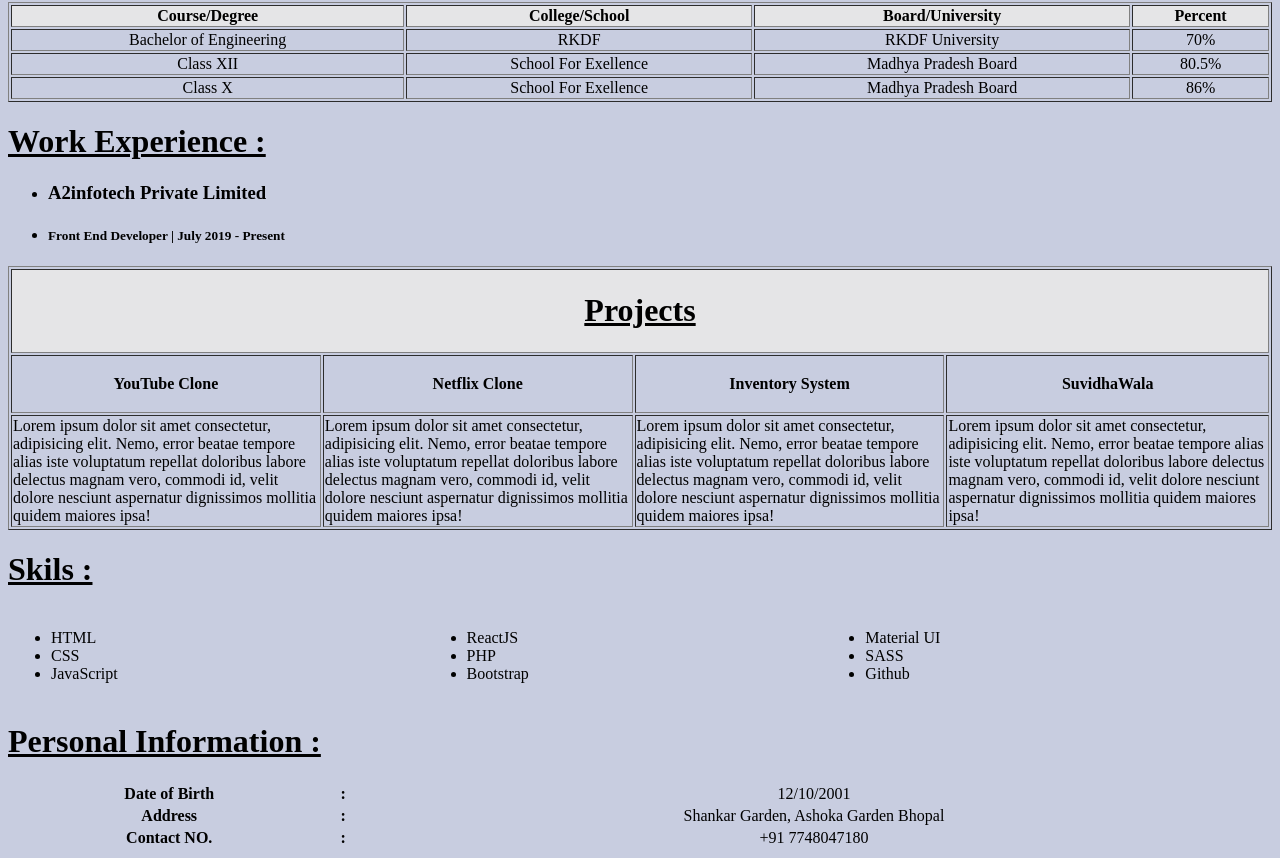
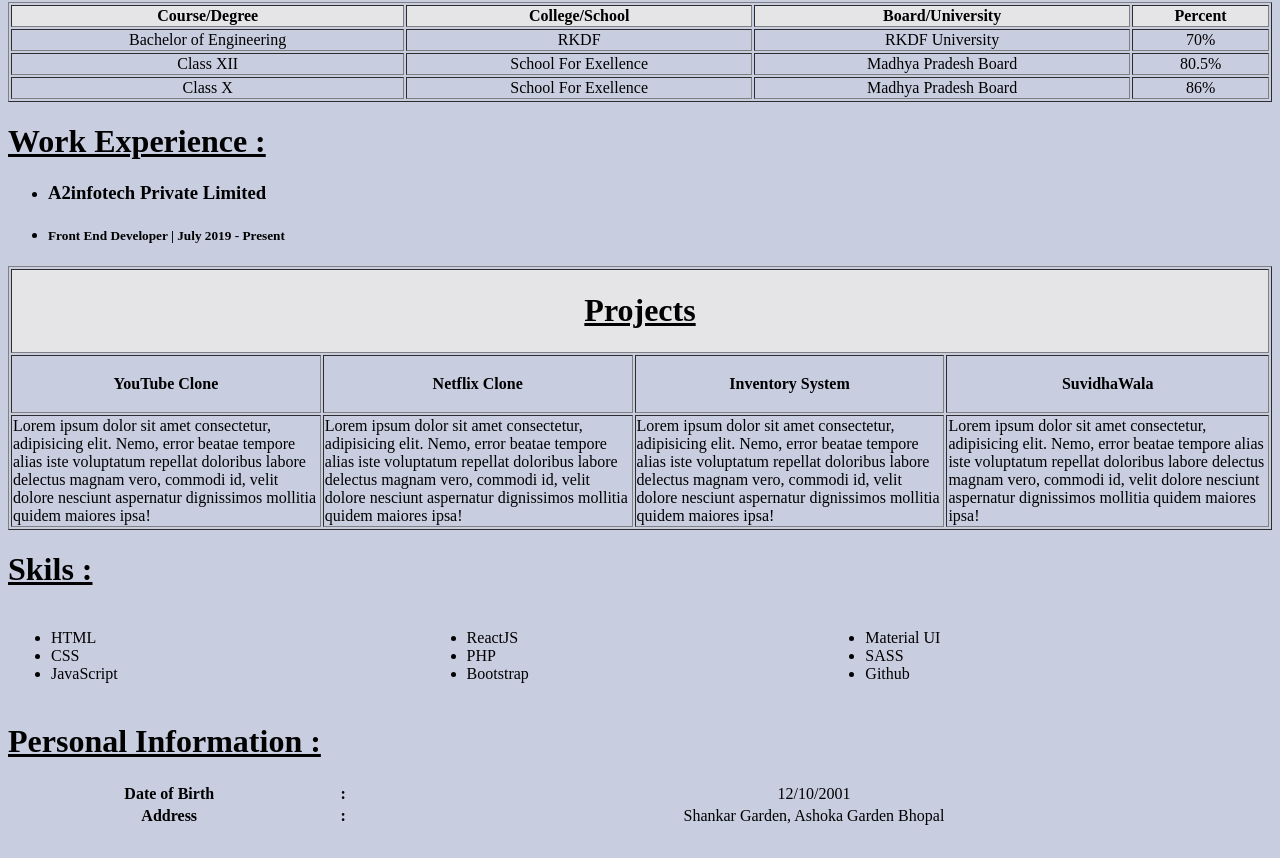
Before and after one commit to Dhanveer123/Resume, a plain HTML site: page index.html in a window 1280 px wide. Shown: the part 314-1172 px from the top of the page. After the commit the page ends 1150 px from the top, so only its background shows below. Drawn offline with Linux system fonts and the light colour scheme.

Commit message:
just trying

```diff
--- a/index.html
+++ b/index.html
@@ -102,11 +102,11 @@
             <td><b>:</b></td>
             <td>Shankar Garden, Ashoka Garden Bhopal</td>
         </tr>
-        <tr align="center">
+        <!-- <tr align="center">
             <th>Contact NO.</th>
             <td><b>:</b></td>
             <td>+91 7748047180</td>
-        </tr>
+        </tr> -->
     </table>
         <!-- <tr align="center">
             <th>Email ID</th>
```
